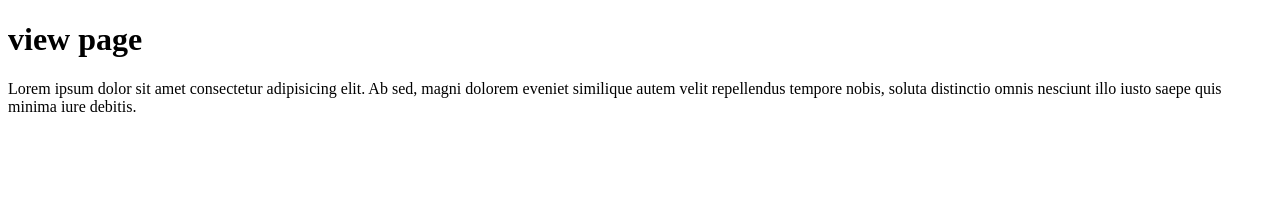
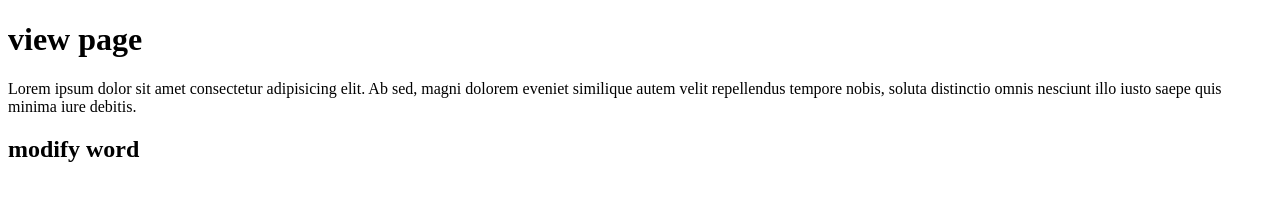
Before and after one commit to ManojSolanki-25/ThirdLecture, a plain HTML site: page view.html in a window 1280 px wide. Drawn offline with Linux system fonts and the light colour scheme.

Commit message:
Added Modify word

```diff
--- a/view.html
+++ b/view.html
@@ -10,5 +10,6 @@
     <h1>view page</h1>
     Lorem ipsum dolor sit amet consectetur adipisicing elit. Ab sed, magni dolorem eveniet similique autem velit repellendus tempore nobis, soluta distinctio omnis nesciunt illo iusto saepe quis minima iure debitis.
 
+    <h2>modify word</h2>
 </body>
 </html>
```
